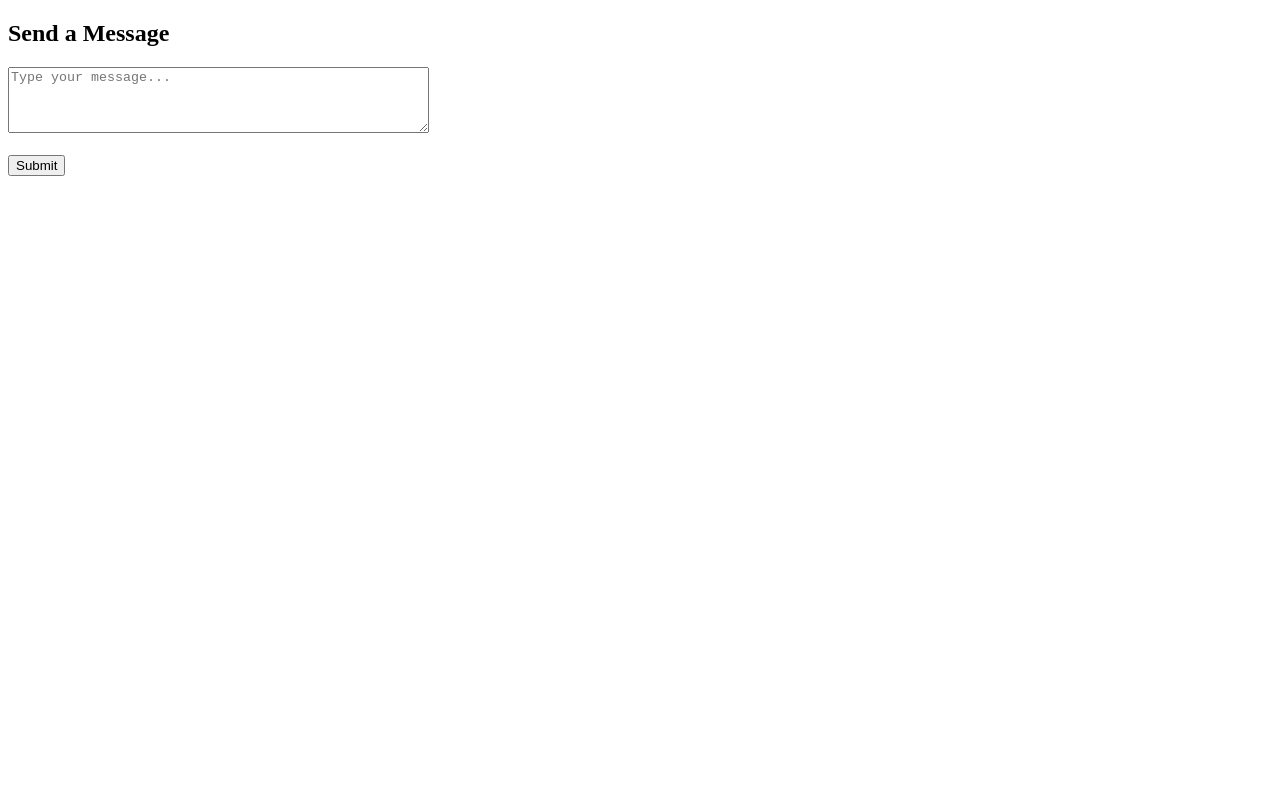
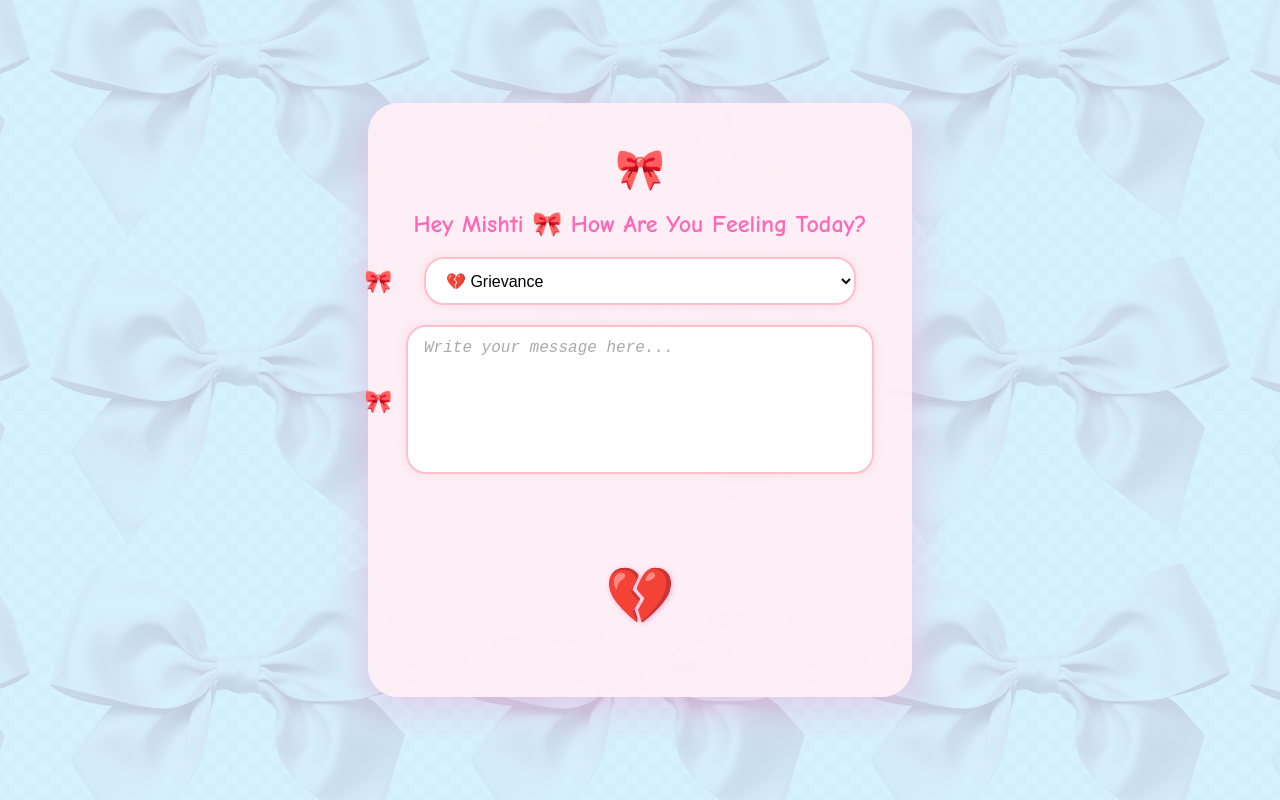
Before and after one commit to aashish-pandey/Grievance, a plain HTML site: page index.html in a window 1280 px wide. Drawn offline with Linux system fonts and the light colour scheme.

Commit message:
google sheet script ready

```diff
--- a/index.html
+++ b/index.html
@@ -1,30 +1,184 @@
 <!DOCTYPE html>
-<html lang="en">
+<html>
  <head>
-  <meta charset="UTF-8" />
-  <title>Simple Sheet Submit</title>
+    <base target="_top">
+    <style>
+/* 🎀 Body with bow background and overlay */
+body {
+  margin: 0;
+  padding: 0;
+  background: url("bow.png");
+  background-size: 400px;
+  background-repeat: repeat;
+  background-position: center;
+  position: relative;
+  height: 100vh;
+  width: 100vw;
+  display: flex;
+  justify-content: center;
+  align-items: center;
+  font-family: "Comic Sans MS", cursive, sans-serif;
+  overflow: hidden;
+}
+
+/* 💙 Soft blue overlay */
+body::before {
+  content: "";
+  position: absolute;
+  top: 0;
+  left: 0;
+  height: 100%;
+  width: 100%;
+  background-color: rgba(208, 240, 255, 0.85); /* soft overlay */
+  z-index: 0;
+}
+
+/* 🧸 Main box (on top of overlay) */
+.container {
+  position: relative;
+  z-index: 1;
+  background-color: rgba(255, 240, 245, 0.94);
+  padding: 3rem 2rem;
+  border-radius: 30px;
+  box-shadow: 0 10px 40px rgba(255, 105, 180, 0.3);
+  max-width: 480px;
+  width: 90%;
+  text-align: center;
+  animation: floatUp 0.6s ease-out;
+}
+
+/* 🪄 Float animation */
+@keyframes floatUp {
+  from { opacity: 0; transform: translateY(50px); }
+  to { opacity: 1; transform: translateY(0); }
+}
+
+    .bow-top {
+      font-size: 2.5rem;
+      margin-bottom: -0.5rem;
+      animation: bounce 2s infinite;
+    }
+
+    @keyframes bounce {
+      0%, 100% { transform: translateY(0); }
+      50% { transform: translateY(-5px); }
+    }
+
+    h2 {
+      color: #ff69b4;
+      margin-bottom: 1.2rem;
+    }
+
+    .with-bow {
+      position: relative;
+      margin-top: 1.2em;
+    }
+
+    .with-bow::before {
+      content: "🎀";
+      position: absolute;
+      left: -1.6em;
+      top: 50%;
+      transform: translateY(-50%);
+      font-size: 1.4em;
+    }
+
+    select, textarea {
+      width: 90%;
+      padding: 0.8em 1em;
+      border: 2px solid #ffc0cb;
+      border-radius: 20px;
+      font-size: 1rem;
+      background-color: #fff;
+      outline: none;
+      box-shadow: 0 0 8px rgba(255,182,193,0.3);
+      transition: all 0.2s ease-in-out;
+    }
+
+    select:hover, textarea:hover {
+      box-shadow: 0 0 12px rgba(255,182,193,0.5);
+    }
+
+    textarea {
+      height: 120px;
+      resize: none;
+    }
+
+    textarea::placeholder {
+      font-style: italic;
+      color: #aaa;
+    }
+
+    #submitBtn {
+      font-size: 3.5rem;
+      margin-top: 1.5em;
+      background: none;
+      border: none;
+      cursor: pointer;
+      transition: transform 0.2s ease-in-out;
+      color: #ff69b4;
+      text-shadow: 1px 1px 5px rgba(255, 105, 180, 0.5);
+    }
+
+    #submitBtn:hover {
+      transform: scale(1.4);
+    }
+
+    #status {
+      margin-top: 1.2em;
+      font-weight: bold;
+      color: #d63384;
+    }
+    </style>
   </head>
   <body>
-  <h2>Send a Message</h2>
-  <textarea id="msg" rows="4" cols="50" placeholder="Type your message..."></textarea><br><br>
-  <button onclick="submitMessage()">Submit</button>
+  <div class="container">
+    <div class="bow-top">🎀</div>
+
+    <h2>Hey Mishti 🎀 How Are You Feeling Today?</h2>
+
+    <div class="with-bow">
+      <select id="mood" onchange="updateButton()">
+        <option value="Grievance">💔 Grievance</option>
+        <option value="Happy">❤️ Happy</option>
+        <option value="Other">🐼 Just Panda</option>
+      </select>
+    </div>
+
+    <div class="with-bow">
+      <textarea id="msg" placeholder="Write your message here..."></textarea>
+    </div>
+
+    <button id="submitBtn" onclick="submitMessage()">💔</button>
+
     <p id="status"></p>
+  </div>
 
     <script>
-    const scriptURL = "https://script.google.com/macros/s/AKfycbwxoz7eIPmLy-3Hj-igSnwMR9KCqam8t7O0Wr6PSckWDIYq3zE_hD4OX-jEDyOcVxc/exec"; // 👈 Replace with your Web App URL
+      function updateButton() {
+        const mood = document.getElementById("mood").value;
+        const btn = document.getElementById("submitBtn");
+
+        if (mood === "Grievance") {
+          btn.textContent = "💔";
+        } else {
+          btn.textContent = "❤️";
+        }
+      }
 
       function submitMessage() {
+        const scriptURL = "https://script.google.com/macros/s/AKfycbyUazqo1rbQwVubTR_gufumGLoF5EuaOVQmshoZ40t4pcRa2xQAUNLWhXQfzpSJFyx8/exec";
         const msg = document.getElementById("msg").value;
-      const formData = new FormData();
-      formData.append("message", msg);
+        const form = new FormData();
+        form.append("message", msg);
 
         fetch(scriptURL, {
           method: "POST",
-        body: formData
+          body: form
         })
-      .then(res => {
-        document.getElementById("status").innerText = "Message submitted!";
-        document.getElementById("msg").value = "";
+        .then(res => res.text())
+        .then(text => {
+          document.getElementById("status").innerText = "Server Response: " + text;
         })
         .catch(() => {
           document.getElementById("status").innerText = "Submission failed.";
```
Also changed, not shown: bow.jpg (added), bow.png (added). Lines whose indentation alone changed are shown as unchanged.
